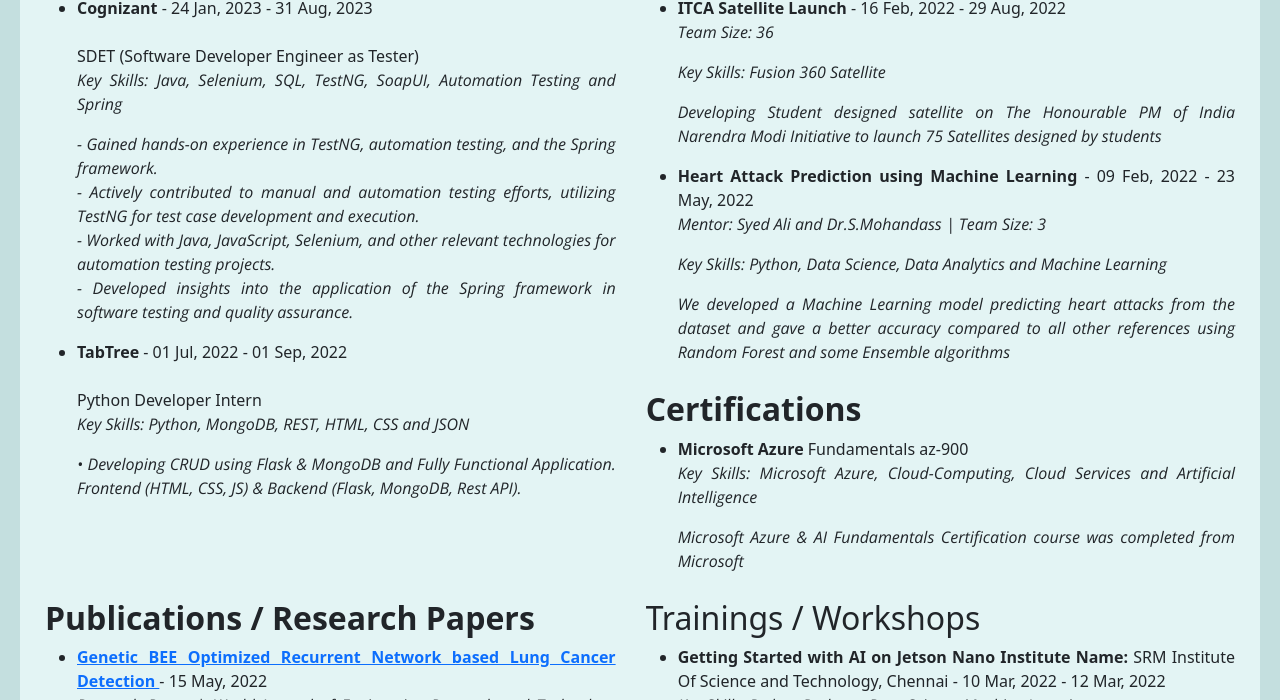
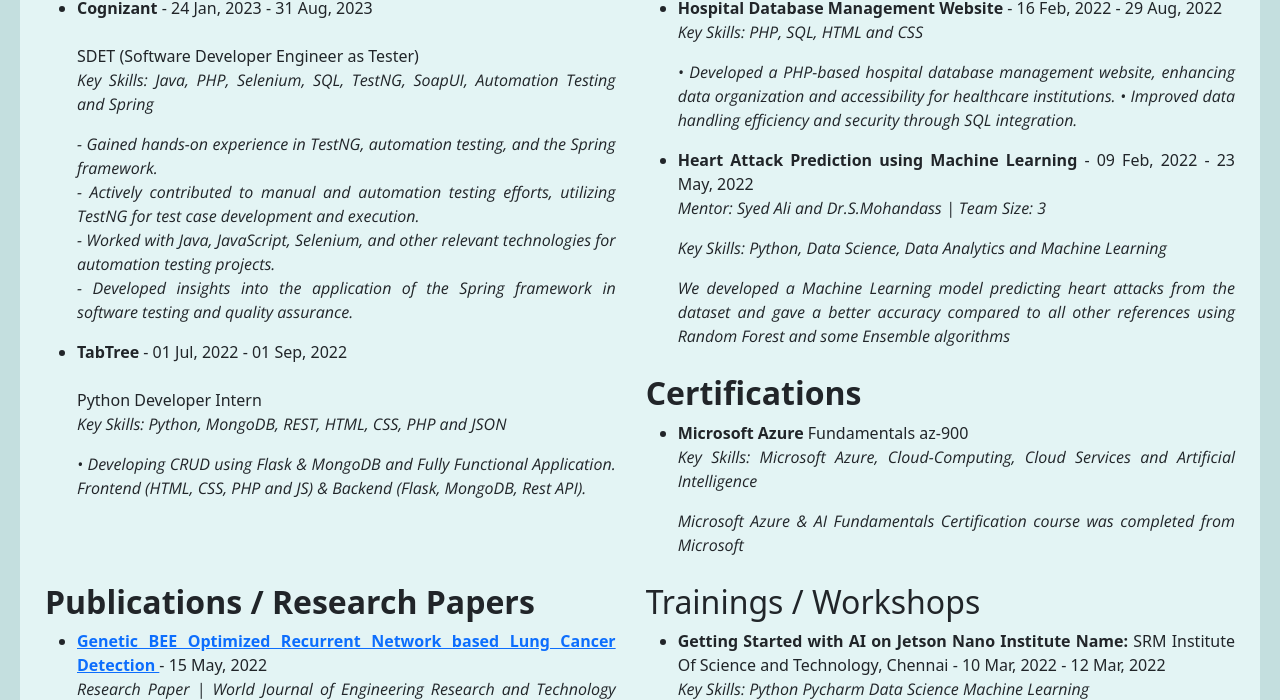
Before and after one commit to slrteja/resume, a plain HTML site: page resume.html in a window 1280 px wide. Shown: the part 699-1399 px from the top of the page. Drawn offline with nearby package versions, Linux system fonts and the light colour scheme.

Commit message:
Update resume.html

```diff
--- a/resume.html
+++ b/resume.html
@@ -86,6 +86,7 @@
         <h2>Skills</h2>
         <ul>
           <li>Java &#11088; &#11088; &#11088; &#11088;</li>
+          <li>PHP &#11088; &#11088; &#11088; &#11088;</li>
           <li>Python &#11088; &#11088; &#11088; &#11088;</li>
           <li>SQL &#11088; &#11088; &#11088; &#11088;</li>
           <li>Machine Learning &#11088; &#11088; &#11088; &#11088;</li>
@@ -99,7 +100,7 @@
           <li><b>Cognizant</b> - 24 Jan, 2023 - 31 Aug, 2023</li>
           <br />SDET (Software Developer Engineer as Tester)
           <p>
-            <b>Key Skills:</b> Java, Selenium, SQL, TestNG, SoapUI, Automation
+            <b>Key Skills:</b> Java, PHP, Selenium, SQL, TestNG, SoapUI, Automation
             Testing and Spring
           </p>
           <p>
@@ -113,10 +114,10 @@
           </p>
           <li><b>TabTree</b> - 01 Jul, 2022 - 01 Sep, 2022</li>
           <br />Python Developer Intern
-          <p><b>Key Skills: </b> Python, MongoDB, REST, HTML, CSS and JSON</p>
+          <p><b>Key Skills: </b> Python, MongoDB, REST, HTML, CSS, PHP and JSON</p>
           <p>
             • Developing CRUD using Flask & MongoDB and Fully Functional
-            Application. Frontend (HTML, CSS, JS) & Backend (Flask, MongoDB,
+            Application. Frontend (HTML, CSS, PHP and JS) & Backend (Flask, MongoDB,
             Rest API).
           </p>
         </ul>
@@ -124,13 +125,11 @@
       <div class="card-projects">
         <h2>Projects</h2>
         <ul>
-          <li><b>ITCA Satellite Launch</b> - 16 Feb, 2022 - 29 Aug, 2022</li>
-          <p><b>Team Size:</b> 36</p>
-          <p><b>Key Skills: </b> Fusion 360 Satellite</p>
+          <li><b> Hospital Database Management Website </b> - 16 Feb, 2022 - 29 Aug, 2022</li>
+          <p><b>Key Skills: </b> PHP, SQL, HTML and CSS</p>
           <p>
-            Developing Student designed satellite on The Honourable PM of India
-            Narendra Modi Initiative to launch 75 Satellites designed by
-            students
+            	•	Developed a PHP-based hospital database management website, enhancing data organization and accessibility for healthcare institutions.
+	•	Improved data handling efficiency and security through SQL integration.
           </p>
           <li>
             <b>Heart Attack Prediction using Machine Learning </b> - 09 Feb,
```
